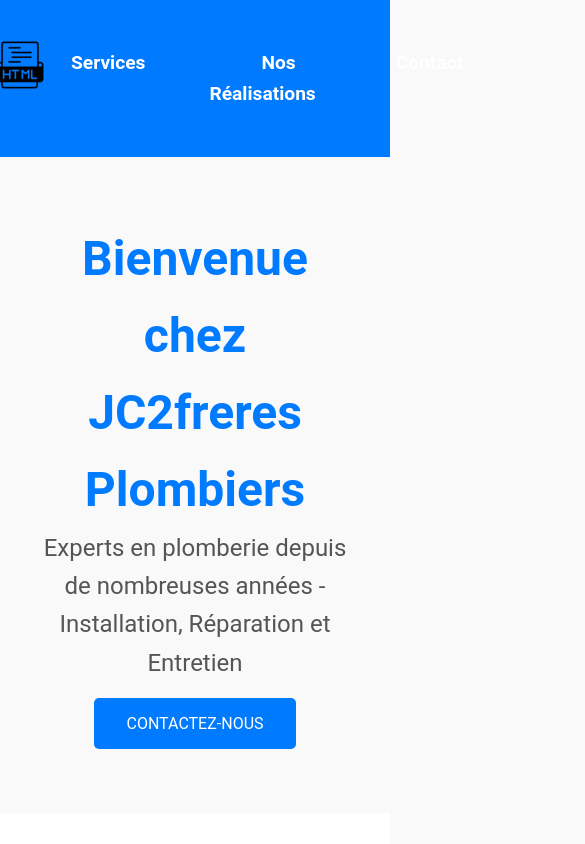
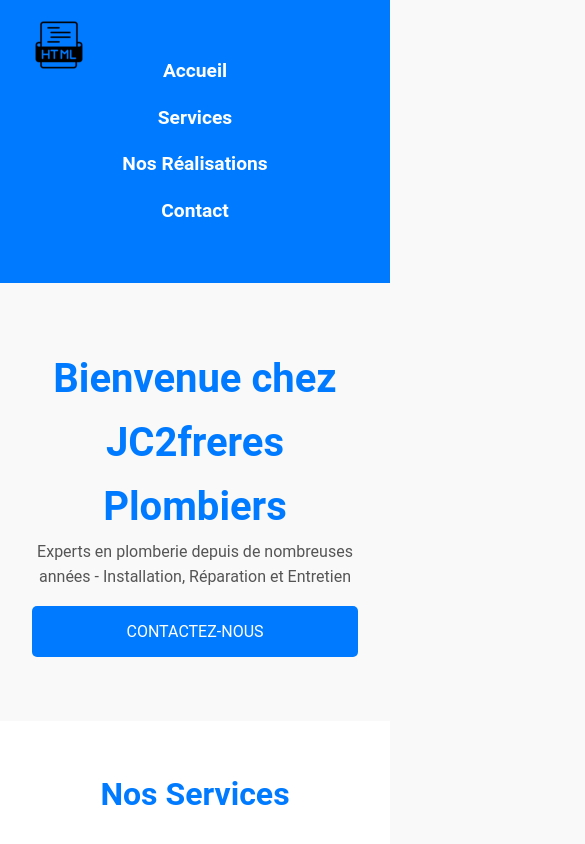
Before and after one commit to ethangomes8/jc2frere.github.io, a plain HTML site: page index.html in a window 390 px wide. Shown: the top 844 px of the page, 585 px wide, since content can reach past the window. Drawn offline with Linux system fonts and the light colour scheme; some packages are replaced by stand-ins of ours; a script that the page names is missing.

Commit message:
responsive

```diff
--- a/maquette-plombier.css
+++ b/maquette-plombier.css
@@ -459,3 +459,67 @@ footer p {
     transform: translateY(0);
     box-shadow: 0 4px 6px rgba(0, 0, 0, 0.1);
 }
+
+
+/* Responsive */
+
+
+@media screen and (max-width: 768px) {
+    #logo {
+        width: 20%;
+        top: 10px;
+    }
+
+    nav ul {
+        flex-direction: column;
+        align-items: center;
+    }
+
+    nav ul li {
+        margin: 0.5rem 0;
+    }
+
+    .service-grid, .testimonial-grid, .contact-grid, .realisation-grid {
+        flex-direction: column;
+        align-items: center;
+    }
+
+    .service-item, .testimonial-item, .contact-item, .realisation-item {
+        width: 90%;
+        margin-bottom: 2rem;
+    }
+
+    #intro h1 {
+        font-size: 2.5rem;
+    }
+
+    #intro p, .contact-form label, .contact-form input, .contact-form textarea {
+        font-size: 1rem;
+    }
+
+    .btn-primary {
+        width: 100%;
+    }
+
+    #cta h2 {
+        font-size: 2rem;
+    }
+
+    footer p {
+        font-size: 0.9rem;
+    }
+}
+
+@media screen and (max-width: 480px) {
+    #logo {
+        width: 30%;
+    }
+
+    #services h2, #testimonials h2, #contact h2, #realisations h2 {
+        font-size: 2rem;
+    }
+
+    .avis-btn {
+        font-size: 1rem;
+    }
+}
```
